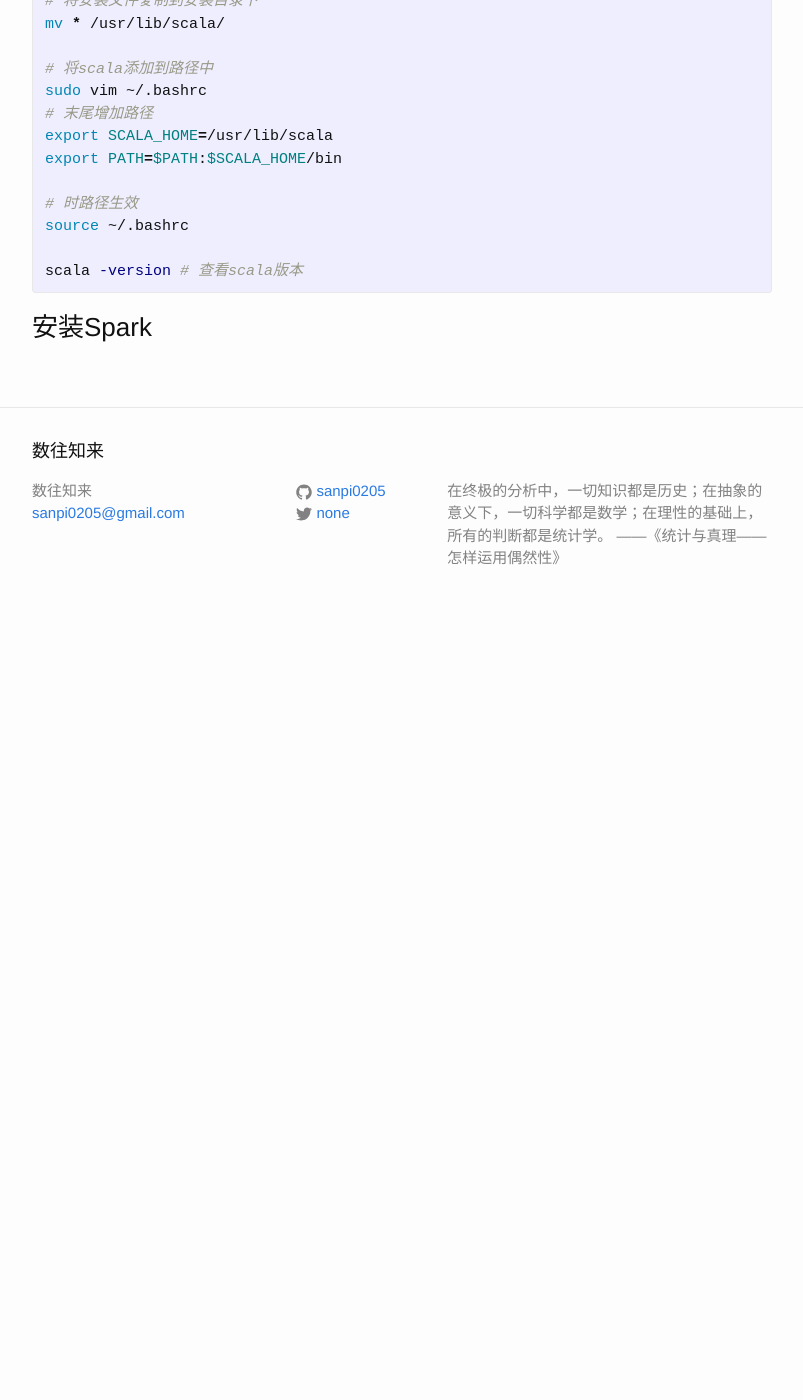
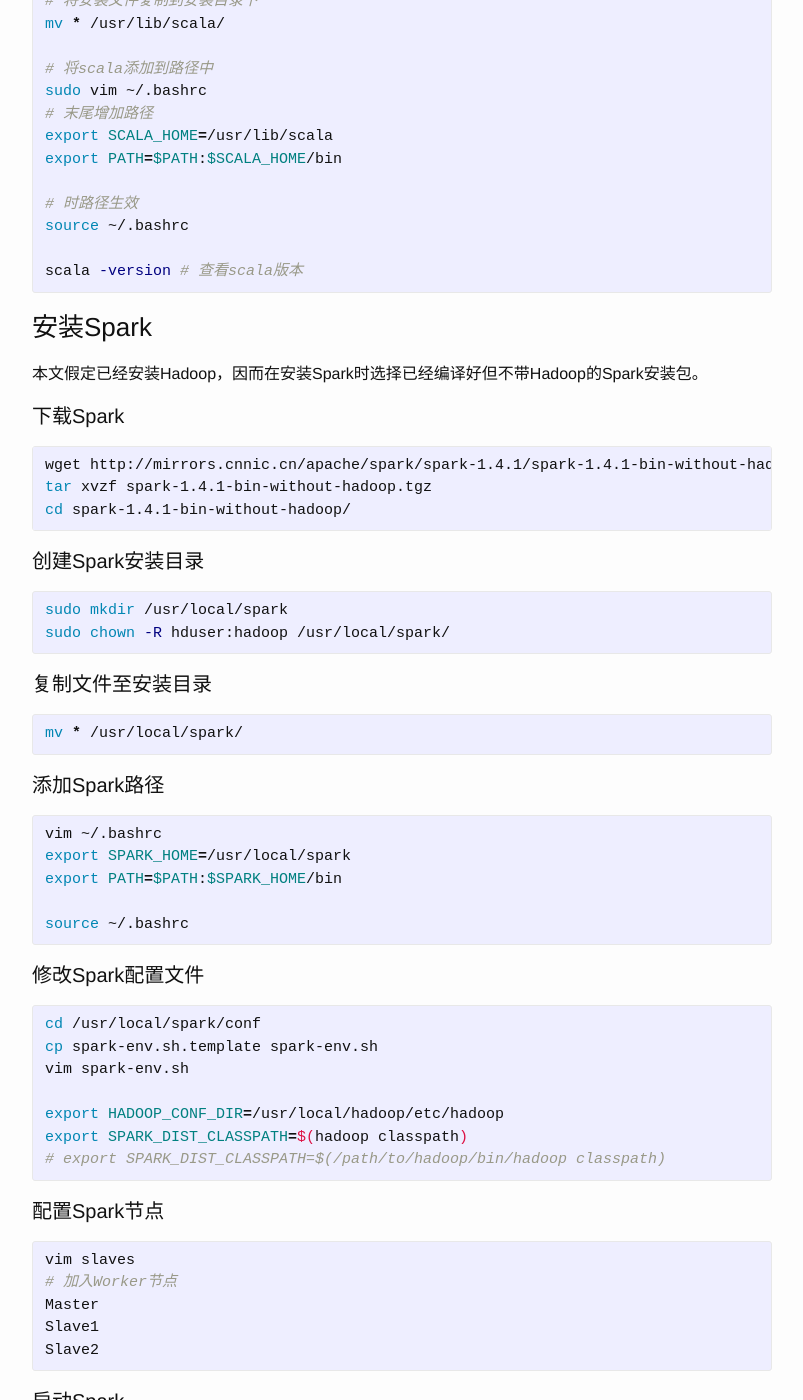
Before and after one commit to sanpi0205/sanpi0205.github.io, a Jekyll site: the page built from _posts/2015-08-04-Ubuntu-install-Spark-cluster.markdown, in a window 1280 px wide and 1400 px high, scrolled down 497 px. Shown: the whole window, without its empty margins (238-1041 px from the left). Built offline with Jekyll 4.4.1, drawn with Linux system fonts in a browser that asks for light colours; before the commit the page ends 1127 px from its top, so only the background shows below that; some of the changed text lies outside the part shown.

Commit message:
install spark

```diff
--- a/_posts/2015-07-26-mysql-tips.markdown
+++ b/_posts/2015-07-26-mysql-tips.markdown
@@ -54,7 +54,7 @@
 {% endhighlight %}
 
 ### 数据库备份还原
-{% highlight mysql %}
+{% highlight bash %}
 # 数据库备份
 mysqldump -u root -p energy > energy.sql
 
--- a/_posts/2015-08-04-Ubuntu-install-Spark-cluster.markdown
+++ b/_posts/2015-08-04-Ubuntu-install-Spark-cluster.markdown
@@ -34,3 +34,67 @@
 {% endhighlight %}
 
 ### 安装Spark
+
+本文假定已经安装Hadoop，因而在安装Spark时选择已经编译好但不带Hadoop的Spark安装包。
+
+#### 下载Spark
+{% highlight bash %}
+wget http://mirrors.cnnic.cn/apache/spark/spark-1.4.1/spark-1.4.1-bin-without-hadoop.tgz
+tar xvzf spark-1.4.1-bin-without-hadoop.tgz
+cd spark-1.4.1-bin-without-hadoop/
+{% endhighlight %}
+
+#### 创建Spark安装目录
+{% highlight bash %}
+sudo mkdir /usr/local/spark
+sudo chown -R hduser:hadoop /usr/local/spark/
+{% endhighlight %}
+
+#### 复制文件至安装目录
+{% highlight bash %}
+mv * /usr/local/spark/
+{% endhighlight %}
+
+#### 添加Spark路径
+{% highlight bash %}
+vim ~/.bashrc
+export SPARK_HOME=/usr/local/spark
+export PATH=$PATH:$SPARK_HOME/bin
+
+source ~/.bashrc
+{% endhighlight %}
+
+#### 修改Spark配置文件
+{% highlight bash %}
+cd /usr/local/spark/conf
+cp spark-env.sh.template spark-env.sh
+vim spark-env.sh
+
+export HADOOP_CONF_DIR=/usr/local/hadoop/etc/hadoop
+export SPARK_DIST_CLASSPATH=$(hadoop classpath)
+# export SPARK_DIST_CLASSPATH=$(/path/to/hadoop/bin/hadoop classpath)
+{% endhighlight %}
+
+#### 配置Spark节点
+{% highlight bash %}
+vim slaves
+# 加入Worker节点
+Master
+Slave1
+Slave2
+{% endhighlight %}
+
+#### 启动Spark
+{% highlight bash %}
+# 启动Hadoop
+start-all.sh
+
+# 启动Spark
+cd /usr/local/spark/sbin/
+./start-all.sh
+{% endhighlight %}
+
+#### 测试Spark
+{% highlight bash %}
+
+{% endhighlight %}
```
